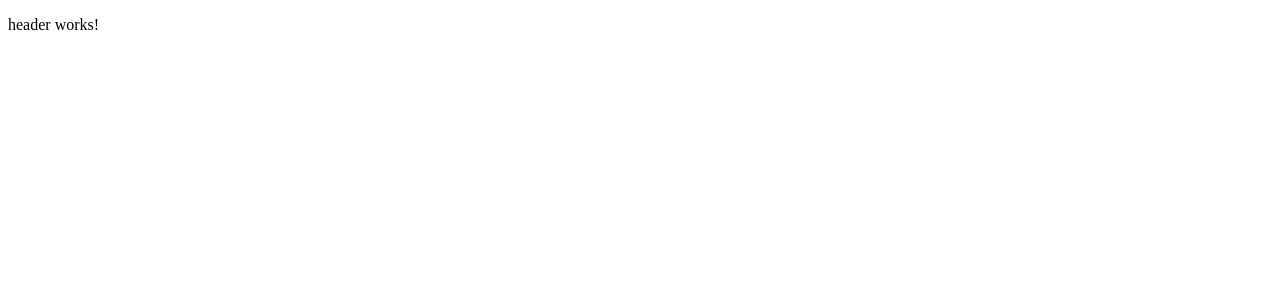
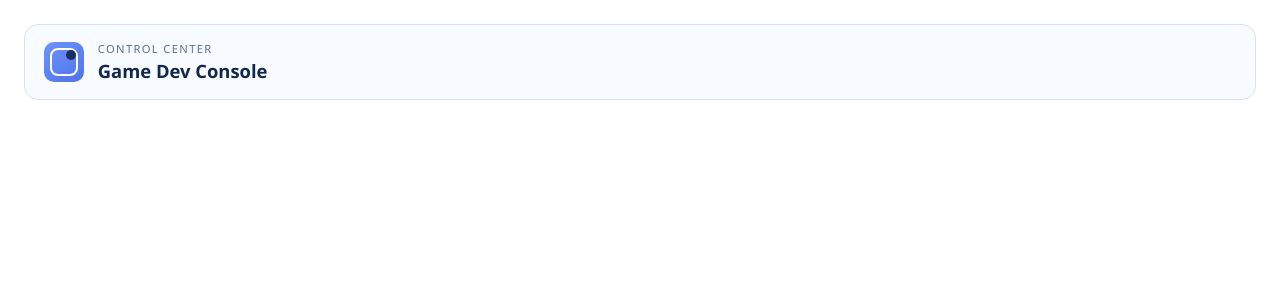
Before and after one commit to Arsiievych/admin-panel, an Angular app: page / in a window 1280 px wide. Shown: the top 300 px of the page. Built offline with nearby package versions, Linux system fonts and the light colour scheme.

Commit message:
feat(header): Redesign header component with new branding and styles

```diff
--- a/src/app/header/header.css
+++ b/src/app/header/header.css
@@ -0,0 +1,58 @@
+:host {
+  display: block;
+  padding: 1rem;
+  font-family: 'Segoe UI', sans-serif;
+}
+
+.admin-header {
+  border-radius: 14px;
+  border: 1px solid #d8e0f2;
+  background: #f8fbff;
+  padding: 1rem 1.2rem;
+}
+
+.brand {
+  display: flex;
+  align-items: center;
+  gap: 0.85rem;
+}
+
+.brand-mark {
+  position: relative;
+  width: 2.5rem;
+  height: 2.5rem;
+  border-radius: 10px;
+  background: linear-gradient(145deg, #6f92ff, #4e74e8);
+}
+
+.brand-mark span {
+  position: absolute;
+  border-radius: 8px;
+}
+
+.brand-mark span:first-child {
+  inset: 6px;
+  border: 2px solid #ffffff;
+}
+
+.brand-mark span:last-child {
+  top: 8px;
+  right: 8px;
+  width: 10px;
+  height: 10px;
+  background: #1a315f;
+}
+
+.kicker {
+  margin: 0;
+  color: #5b709d;
+  font-size: 0.7rem;
+  letter-spacing: 0.12em;
+  text-transform: uppercase;
+}
+
+.brand-text h1 {
+  margin: 0.12rem 0 0;
+  color: #12274d;
+  font-size: 1.15rem;
+}
--- a/src/app/header/header.html
+++ b/src/app/header/header.html
@@ -1 +1,12 @@
-<p>header works!</p>
+<header class="admin-header">
+  <div class="brand">
+    <div class="brand-mark" aria-hidden="true">
+      <span></span>
+      <span></span>
+    </div>
+    <div class="brand-text">
+      <p class="kicker">Control Center</p>
+      <h1>Game Dev Console</h1>
+    </div>
+  </div>
+</header>
```
